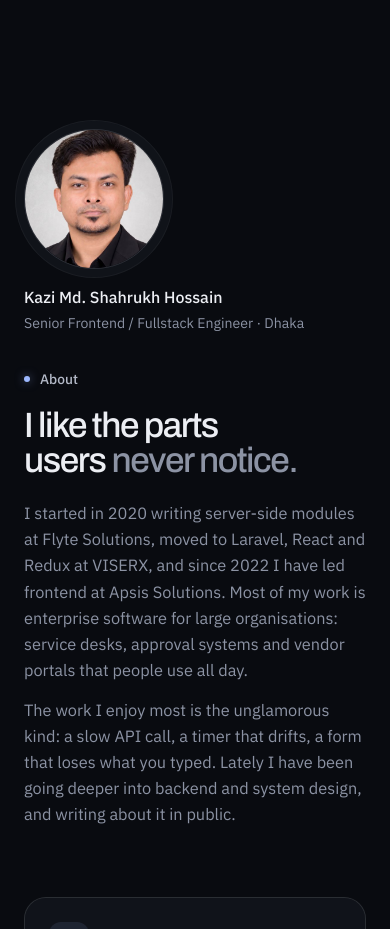
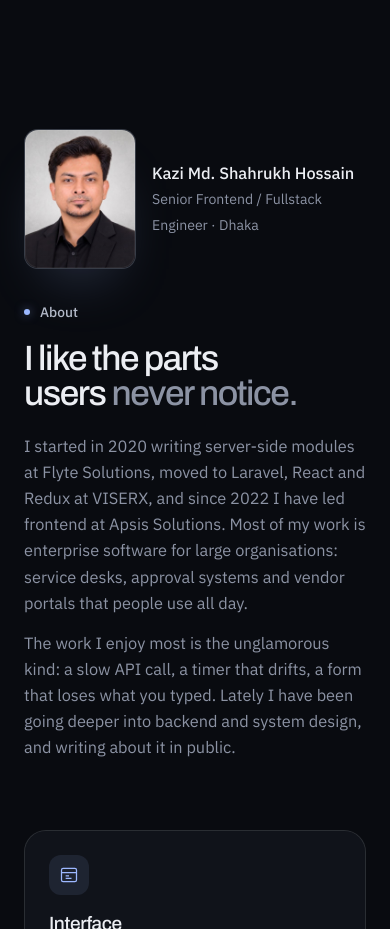
Before and after one commit to shahrukh131/shahrukh-portfoilo, a Next.js app: page / in a window 390 px wide. Shown: the part 10480-11409 px from the top of the page. Built offline with nearby package versions, Linux system fonts and the light colour scheme.

Commit message:
feat: update About section layout and image presentation for improved aesthetics

```diff
--- a/app/globals.css
+++ b/app/globals.css
@@ -739,3 +739,20 @@ footer{display:flex;justify-content:space-between;gap:12px;flex-wrap:wrap;paddin
 .posts a{grid-template-columns:1fr auto}
 .posts i{grid-row:1/3}
 .wn .paper{align-self:stretch}
+
+/* about portrait: 4:5 card instead of a circle */
+.about{grid-template-columns:260px 1fr}
+.ab-me{gap:18px}
+.ab-frame{position:relative;width:100%;max-width:260px;aspect-ratio:4/5;border-radius:20px;overflow:hidden;border:1px solid var(--line2);background:var(--raise);
+  box-shadow:0 30px 60px -30px rgba(var(--accent-rgb,157,184,255),.35)}
+.ab-frame::after{content:"";position:absolute;inset:0;border-radius:inherit;pointer-events:none;
+  background:linear-gradient(180deg,transparent 60%,rgba(0,0,0,.18));box-shadow:inset 0 0 0 1px rgba(255,255,255,.06)}
+.ab-frame .ab-photo{width:100%;height:100%;object-fit:cover;object-position:50% 30%;border:0;border-radius:0;box-shadow:none;filter:none;transition:transform .8s var(--ease)}
+.ab-frame:hover .ab-photo{transform:scale(1.03)}
+.ab-me b{font-size:1.02rem}
+@media (max-width:820px){.about{grid-template-columns:1fr}}
+@media (max-width:640px){
+  .ab-me{flex-direction:row;align-items:center;gap:16px}
+  .ab-frame{width:112px;flex:none;border-radius:14px}
+  .ab-frame .ab-photo{width:100%;height:100%}
+}
--- a/components/About.tsx
+++ b/components/About.tsx
@@ -16,7 +16,7 @@ export default function About() {
     <section id="about">
       <Reveal className="about">
         <div className="ab-me">
-          <Image className="ab-photo" src="/headshot.jpg" alt={`Portrait of ${profile.name}`} width={180} height={180} priority={false} />
+          <div className="ab-frame"><Image className="ab-photo" src="/headshot.jpg" alt={`Portrait of ${profile.name}`} width={480} height={600} sizes="(max-width: 640px) 112px, 260px" /></div>
           <div><b>{profile.name}</b><span>{profile.role} · {profile.location}</span></div>
         </div>
         <div className="ab-text">
```
Also changed, not shown: public/headshot.jpg.
